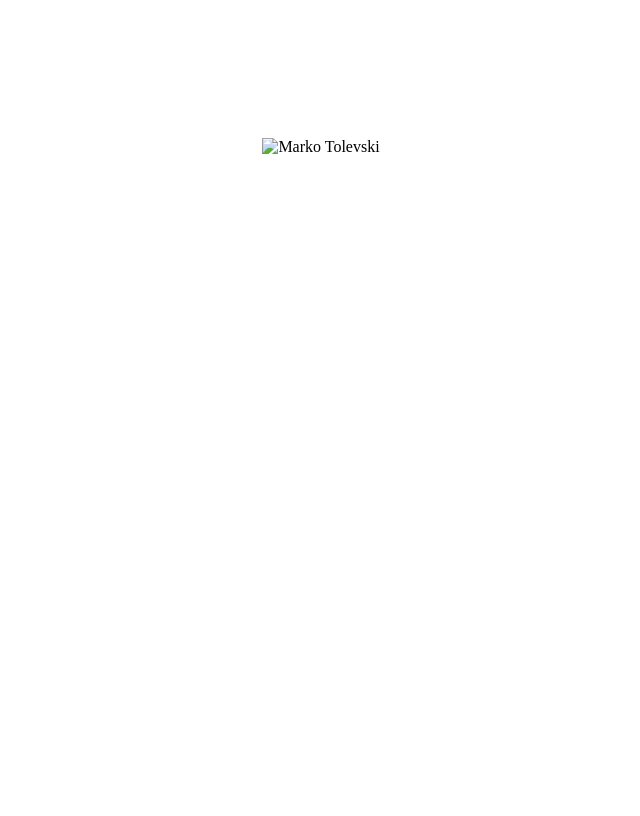
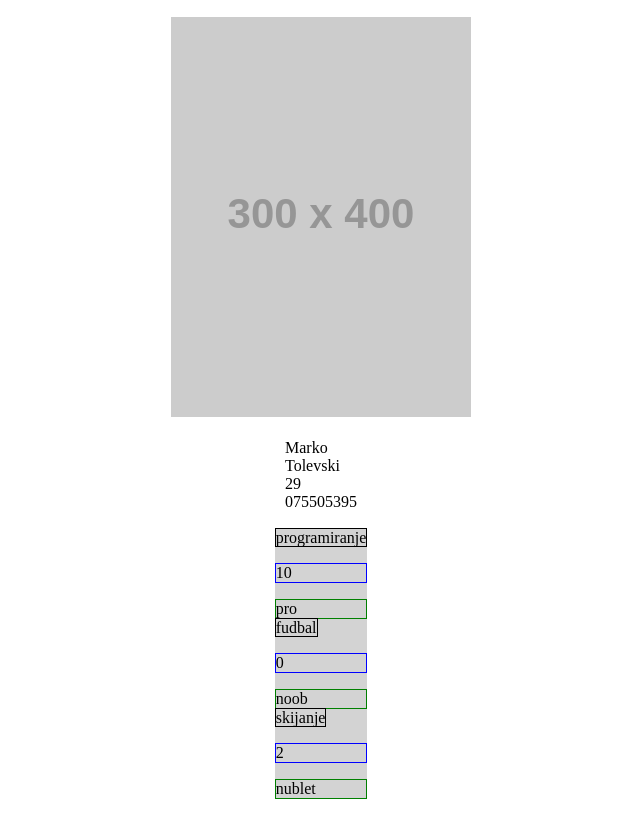
Before and after one commit to q3wr3/jsBasics, a plain HTML site: page js basic 02/objects/index.html in a window 1280 px wide. Shown: the whole page, without its empty margins (327-967 px from the left). Drawn offline with Linux system fonts and the light colour scheme; placeholder pictures from the web are drawn by us.

Commit message:
vtor chas na pola

```diff
--- a/js basic 02/objects/index.html
+++ b/js basic 02/objects/index.html
@@ -8,8 +8,8 @@
 
 
 <section style="display:grid;place-items:center;width: 100%;height: 100%;">
-	<div class="image">
-		<img src="" alt="Marko Tolevski">
+	<div class="slika">
+		<img class="slikata" src="" alt="Marko Tolevski">
 	</div>
 
 	<div class="personal">
@@ -25,6 +25,6 @@
 </section>
 
 
-
+<script src="main.js"></script>
 </body>
 </html>
--- a/js basic 02/objects/main.js
+++ b/js basic 02/objects/main.js
@@ -7,3 +7,80 @@
  * 2. Ime Prezime godini i broj
  * 3. Znaenja i sposobnosti
  * */
+
+//
+
+var user = {
+        img: "https://via.placeholder.com/300x400?Text=markoTolevski",
+        personalInfo : {
+            ime: "Marko",
+            prezime: "Tolevski",
+            godini : 29,
+            broj : '075505395'
+        },
+        skills : [
+            {
+                skillName:"programiranje",
+                skillLevel:"pro",
+                skillYears:10
+            },
+            {
+                skillName:"fudbal",
+                skillLevel:"noob",
+                skillYears:0
+            },
+            {
+                skillName:"skijanje",
+                skillLevel:"nublet",
+                skillYears:2
+            }
+
+        ]
+
+
+      };
+
+
+console.log(user)
+
+document.querySelector('.slikata').setAttribute('src',user.img)
+document.querySelector('.personal .ime').innerHTML = user.personalInfo.ime
+document.querySelector('.personal .prezime').innerHTML = user.personalInfo.prezime
+document.querySelector('.personal .godini').innerHTML = user.personalInfo.godini
+document.querySelector('.personal .brojce').innerHTML = user.personalInfo.broj
+
+
+var items = user.skills
+
+
+items.map(function(item){
+    var skill = document.createElement('div')
+    skill.setAttribute('class' , 'parentot')
+    skill.setAttribute('skill',item.skillName)
+
+        var skillName = document.createElement('span')
+        skillName.innerHTML = item.skillName
+        skillName.style.border = "1px solid black";
+
+        var skillYears = document.createElement('p')
+        skillYears.innerHTML = item.skillYears
+        skillYears.style.border = "1px solid blue";
+
+        var skillLevel = document.createElement('div')
+        skillLevel.innerHTML = item.skillLevel
+        skillLevel.style.border = "1px solid green";
+
+        skill.appendChild(skillName)
+        skill.appendChild(skillYears)
+        skill.appendChild(skillLevel)
+
+
+    /*skill.style.fontSize = '20px'
+    skill.style.backgroundColor = 'red'
+    skill.innerHTML = "sakam " + item.skillName +" i aktivno se zanimavam so " + item.skillName + " veke " +item.skillYears + " godini, i sum "+ item.skillLevel*/
+    document.querySelector('.skills').appendChild(skill)
+
+    var style = document.createElement('style')
+    style.textContent = '.parentot {background:lightgray;}'
+    document.querySelector('head').appendChild(style)
+})
```
Also changed, not shown: js basic 02/eventi/index.html (+3 -2 lines).
